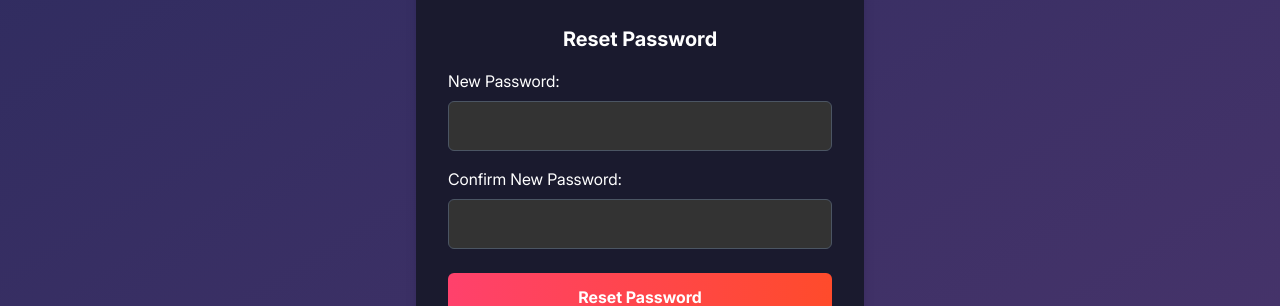
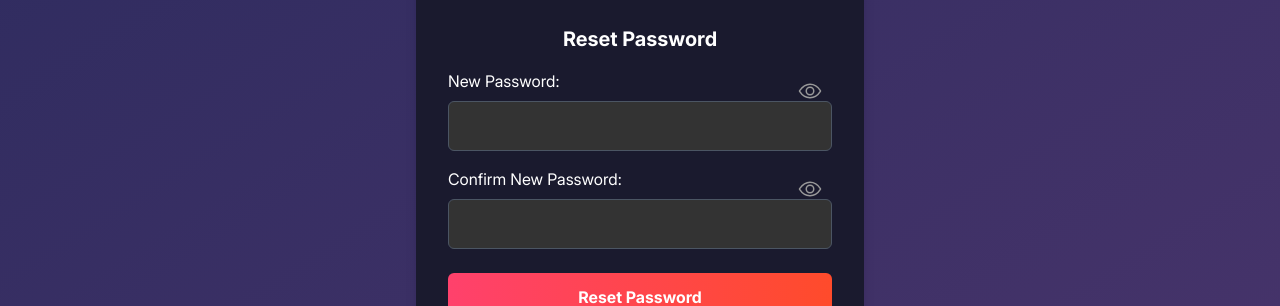
Before and after one commit to matiasbiagetti/landing-reset-password, a Next.js app: page /reset-password in a window 1280 px wide. Shown: the part 301-607 px from the top of the page. Built offline with nearby package versions, Linux system fonts and the light colour scheme.

Commit message:
pwdValidation manteniendo estilo original

```diff
--- a/src/pages/reset-password.jsx
+++ b/src/pages/reset-password.jsx
@@ -5,6 +5,7 @@ import Image from 'next/image';
 import Head from 'next/head';
 import logo from '../../public/logo2.png';
 import '../styles/globals.css';
+import { IoEyeOutline, IoEyeOffOutline } from 'react-icons/io5';
 
 const ResetPassword = () => {
   const router = useRouter();
@@ -14,6 +15,8 @@ const ResetPassword = () => {
   const [confirmPassword, setConfirmPassword] = useState('');
   const [error, setError] = useState('');
   const [success, setSuccess] = useState(false);
+  const [showPassword, setShowPassword] = useState(false);
+  const [showConfirmPassword, setShowConfirmPassword] = useState(false);
 
   useEffect(() => {
     if (success) {
@@ -25,8 +28,32 @@ const ResetPassword = () => {
     }
   }, [success]);
 
+  const validatePassword = (password) => {
+    const errors = [];
+    if (password.length < 8) {
+      errors.push('La contraseña debe tener al menos 8 caracteres.');
+    }
+    if (!/[A-Z]/.test(password)) {
+      errors.push('La contraseña debe contener al menos una letra mayúscula.');
+    }
+    if (!/[0-9]/.test(password)) {
+      errors.push('La contraseña debe contener al menos un número.');
+    }
+    if (!/[!@#$%^&*(),.?":{}|<>]/.test(password)) {
+      errors.push('La contraseña debe contener al menos un carácter especial.');
+    }
+    return errors;
+  };
+
   const handlePasswordReset = async (e) => {
     e.preventDefault();
+
+    const passwordErrors = validatePassword(password);
+    if (passwordErrors.length > 0) {
+      setError(passwordErrors.join('\n'));
+      return;
+    }
+
     if (password !== confirmPassword) {
       setError('Passwords do not match');
       return;
@@ -68,28 +95,34 @@ const ResetPassword = () => {
             </div>
           ) : (
             <>
-              <div className="mb-4 text-left">
+              <div className="mb-4 text-left relative">
                 <label htmlFor="password" className="text-white font-medium">New Password:</label>
                 <input
-                  type="password"
+                  type={showPassword ? 'text' : 'password'}
                   id="password"
                   value={password}
                   onChange={(e) => setPassword(e.target.value)}
                   required
                   className="w-full p-3 mt-2 rounded-md bg-[#333] text-white border border-gray-600 focus:outline-none focus:ring-2 focus:ring-[#FF8C00]"
                 />
+                <button type="button" onClick={() => setShowPassword(!showPassword)} style={{ position: 'absolute', right: 10, top: 10 }}>
+                  {showPassword ? <IoEyeOffOutline size={24} color="#999" /> : <IoEyeOutline size={24} color="#999" />}
+                </button>
               </div>
 
-              <div className="mb-6 text-left">
+              <div className="mb-6 text-left relative">
                 <label htmlFor="confirmPassword" className="text-white font-medium">Confirm New Password:</label>
                 <input
-                  type="password"
+                  type={showConfirmPassword ? 'text' : 'password'}
                   id="confirmPassword"
                   value={confirmPassword}
                   onChange={(e) => setConfirmPassword(e.target.value)}
                   required
                   className="w-full p-3 mt-2 rounded-md bg-[#333] text-white border border-gray-600 focus:outline-none focus:ring-2 focus:ring-[#FF8C00]"
                 />
+                <button type="button" onClick={() => setShowConfirmPassword(!showConfirmPassword)} style={{ position: 'absolute', right: 10, top: 10 }}>
+                  {showConfirmPassword ? <IoEyeOffOutline size={24} color="#999" /> : <IoEyeOutline size={24} color="#999" />}
+                </button>
               </div>
 
               <button
```
